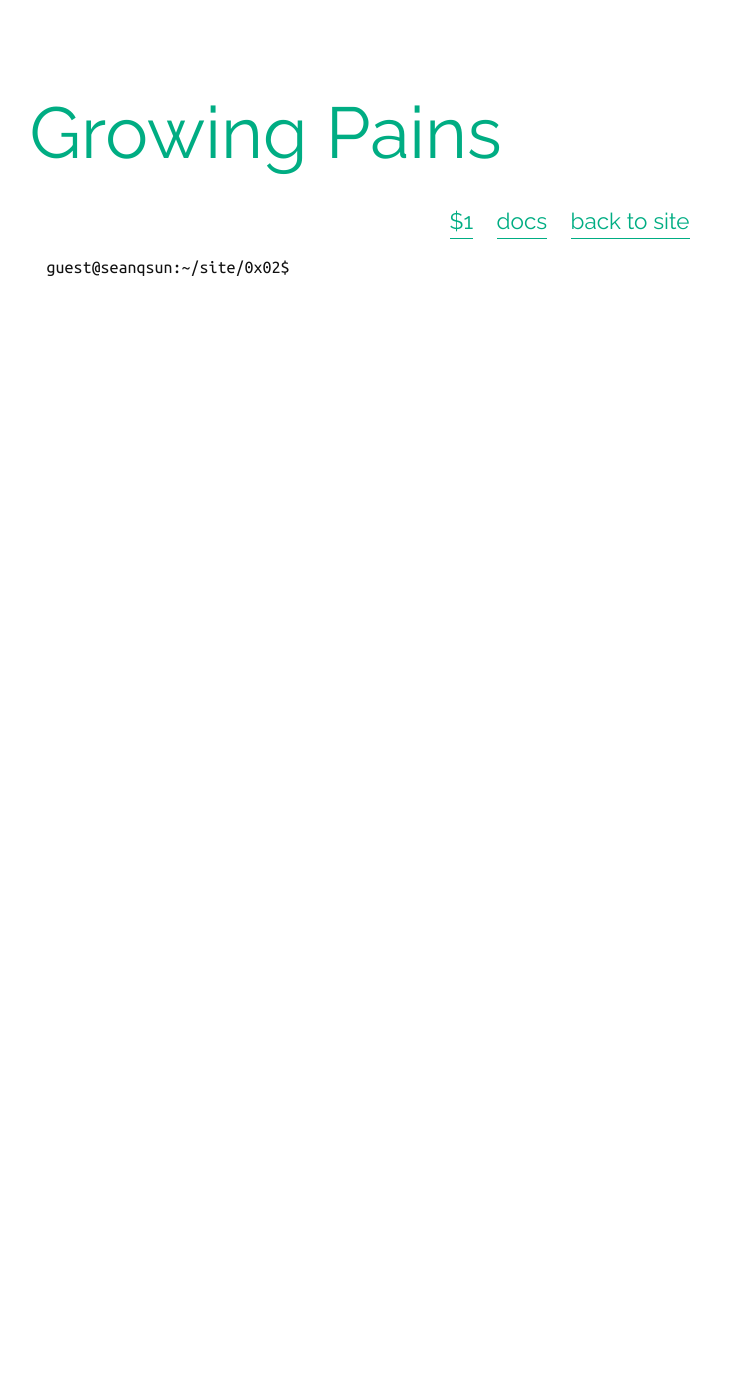
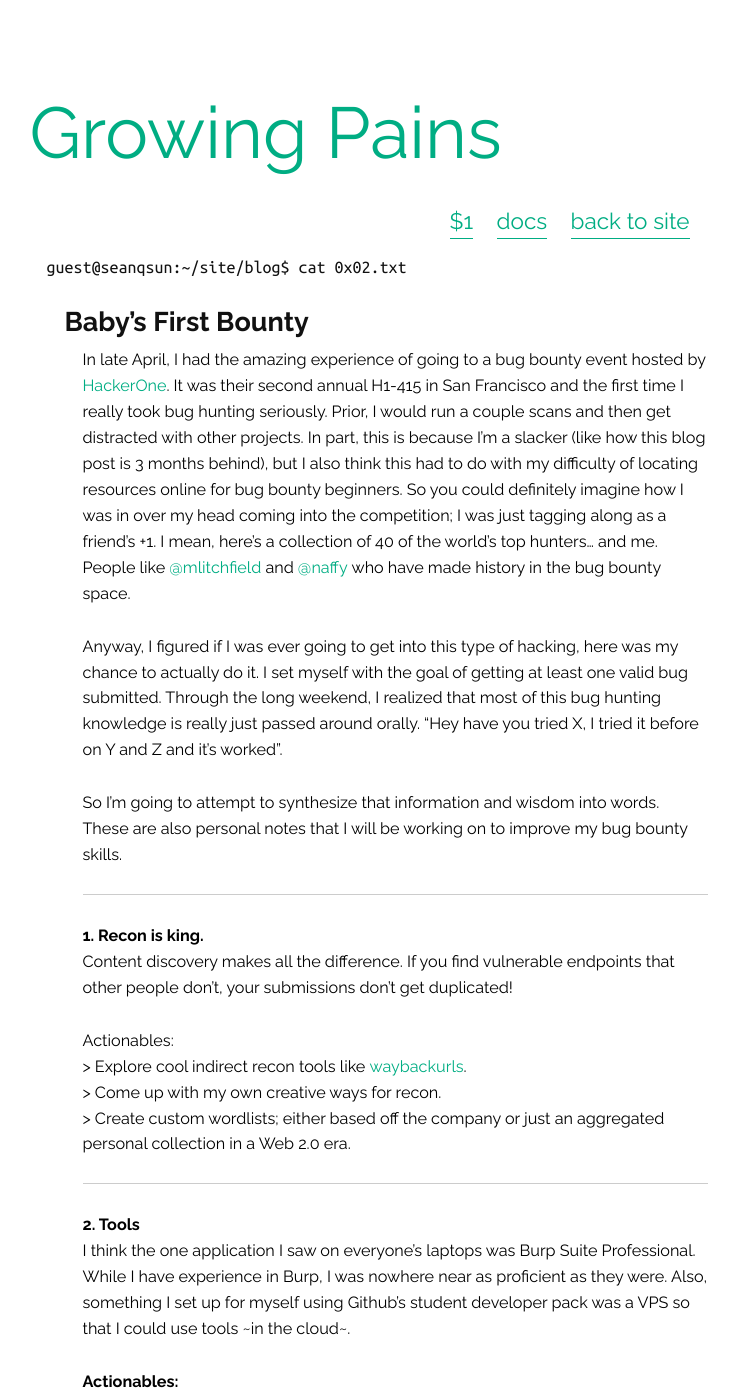
Before and after one commit to seanqsun/seanqsun.github.io, a Jekyll site: the page built from _posts/2018-06-06-0x02.md, in a window 1280 px wide and 1400 px high. Shown: the whole window, without its empty margins (245-984 px from the left). Built offline with Jekyll 4.4.1, drawn with Linux system fonts in a browser that asks for light colours; our own code applies the rules of GitHub Pages for plain Markdown files; some of the changed text lies outside the part shown.

Commit message:
New post and added a back to blog link

```diff
--- a/_posts/2018-06-06-0x02.md
+++ b/_posts/2018-06-06-0x02.md
@@ -0,0 +1,62 @@
+---
+layout: post
+title: blog
+description: "0x02 - Baby’s First Bounty"
+permalink: /blog/0x02
+tags: bug bounty hacker one
+command: cat 0x02.txt
+---
+
+## Baby’s First Bounty
+
+In late April, I had the amazing experience of going to a bug bounty event hosted by [HackerOne](https://hackerone.com). It was their second annual H1-415 in San Francisco and the first time I really took bug hunting seriously. Prior, I would run a couple scans and then get distracted with other projects. In part, this is because I’m a slacker (like how this blog post is 3 months behind), but I also think this had to do with my difficulty of locating resources online for bug bounty beginners. So you could definitely imagine how I was in over my head coming into the competition; I was just tagging along as a friend’s +1. I mean, here’s a collection of 40 of the world’s top hunters… and me. People like [@mlitchfield](https://hackerone.com/mlitchfield) and [@naffy](https://hackerone.com/nnwakelam) who have made history in the bug bounty space.
+
+Anyway, I figured if I was ever going to get into this type of hacking, here was my chance to actually do it. I set myself with the goal of getting at least one valid bug submitted. Through the long weekend, I realized that most of this bug hunting knowledge is really just passed around orally. “Hey have you tried X, I tried it before on Y and Z and it’s worked”.
+
+So I’m going to attempt  to synthesize that information and wisdom into words. These are also personal notes that I will be working on to improve my bug bounty skills.
+
+---
+
+**1. Recon is king.**
+Content discovery makes all the difference. If you find vulnerable endpoints that other people don’t, your submissions don’t get duplicated!
+
+Actionables:
+	> Explore cool indirect recon tools like [waybackurls](https://github.com/tomnomnom/waybackurls).
+	> Come up with my own creative ways for recon.
+	> Create custom wordlists; either based off the company or just an aggregated personal collection in a Web 2.0 era.
+
+---
+
+**2. Tools**
+I think the one application I saw on everyone’s laptops was Burp Suite Professional. While I have experience in Burp, I was nowhere near as proficient as they were. Also, something I set up for myself using Github's student developer pack was a VPS so that I could use tools ~in the cloud~.
+
+**Actionables:**
+	> XSSHunter, and learn some other cool tools.
+	> Get good with Burp so I can justify buying the professional version for myself.
+	> Write custom tools to do custom things
+
+_Neat trick I learned_
+	1. Set up a Chrome profile with SwitchyOmega set to your Burp Suite proxy. Now you are always ready to go!
+	2. Bonus points for setting this up with Alfred so you can fire all of it up in a quick Spotlight command.
+	3. Even more bonus points for having a sick Chrome theme. Please send recommendations.
+
+---
+
+**3. Style & Technique**
+Everyone has their style and niche that seems to work for them over time. This not only applies to what type of bugs they will find, but also how they write reports. Writing my first few reports were actually a lot harder than I thought; I was constantly questioning, “Am I explaining enough?” or “Am I overexplaining?”
+
+**Actionables:**
+	> Write solid technical reports. Get better at showing the impact of the bugs I find.
+	> Learn about some lesser known vulnerabilities like XSSI.
+	> Hack, learn, and try different things to find what my niche is.
+
+---
+
+**Conclusion**
+As for my goal, I actually submitted 2 valid bug reports and helped find another. One ended up being a duplication so I ended up with one Low submission triaged and resolved. I ended up ranking right in the middle of group that day! I also got a cool 22 rep on HackerOne because of that bug. Overall, it was a fun experience and I got to shoot the sh*t with some really cool hackers.
+
+#### Shoutout to Joel for the invite.
+
+eof
+
+### [cd ..]({{site.baseurl}}/blog)
```
Also changed, not shown: _posts/2017-05-20-0x00.md (+2 -1 lines), _posts/2018-2-09-0x01.md (+3 -2 lines).
